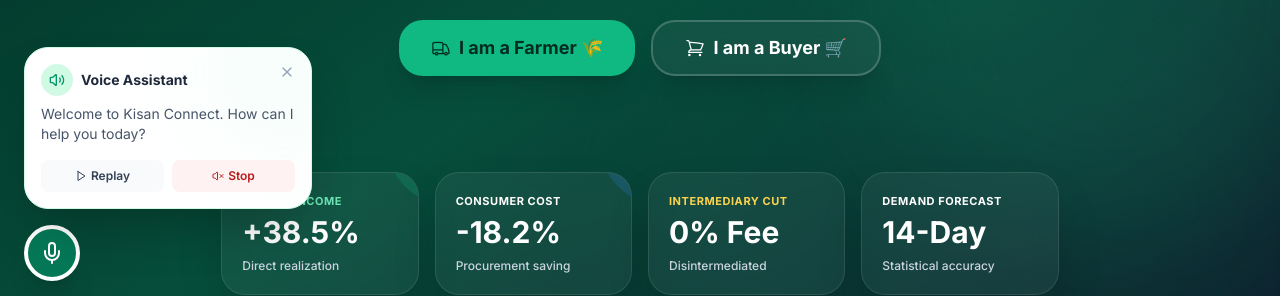
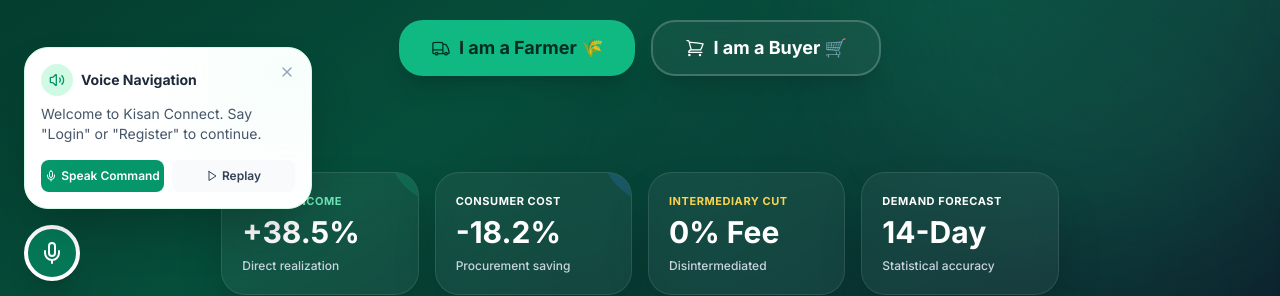
Before and after one commit to hardik-cs2837/LagaanSecure, a React (Vite) app in the folder client/: page / in a window 1280 px wide. Both pictures are taken after a click on the button 52 px from the left and 748 px from the top of the page. Shown: the part 495-791 px from the top of the page. Built offline with nearby package versions, Linux system fonts and the light colour scheme; no server answers.

Commit message:
Update Voice Assistant with Speech Recognition Navigation

```diff
--- a/client/src/components/AIVoiceAssistant.jsx
+++ b/client/src/components/AIVoiceAssistant.jsx
@@ -1,66 +1,148 @@
 import React, { useState, useEffect, useContext } from 'react';
 import { useTranslation } from 'react-i18next';
-import { Mic, Volume2, VolumeX, X, Play } from 'lucide-react';
+import { useNavigate } from 'react-router-dom';
+import { Mic, MicOff, Volume2, VolumeX, X, Play } from 'lucide-react';
 import { motion, AnimatePresence } from 'framer-motion';
 import { AuthContext } from '../context/AuthContext';
+import toast from 'react-hot-toast';
 
 const AIVoiceAssistant = () => {
   const { t, i18n } = useTranslation();
-  const { user } = useContext(AuthContext);
+  const { user, isAuthenticated, isFarmer } = useContext(AuthContext);
+  const navigate = useNavigate();
   const [isOpen, setIsOpen] = useState(false);
   const [isPlaying, setIsPlaying] = useState(false);
+  const [isListening, setIsListening] = useState(false);
   const [hasGreeted, setHasGreeted] = useState(false);
 
   useEffect(() => {
-    // Stop speaking when component unmounts
     return () => {
       window.speechSynthesis?.cancel();
+      window.speechRecognition?.stop();
     };
   }, []);
 
   const getGreeting = () => {
-    if (!user) return t('common.welcome_guest', 'Welcome to Kisan Connect. How can I help you today?');
-    return t('common.welcome_user', `Welcome back, {{name}}.`, { name: user.name });
+    if (!user) return t('common.welcome_guest', 'Welcome to Kisan Connect. Say "Login" or "Register" to continue.');
+    return t('common.welcome_user', `Welcome back, {{name}}. Say "Dashboard", "Add Produce", or "My Deals" to navigate.`, { name: user.name });
   };
 
-  const speak = (text) => {
+  const speak = (text, onEndCallback = null) => {
     if (!('speechSynthesis' in window)) return;
 
     window.speechSynthesis.cancel();
     const utterance = new SpeechSynthesisUtterance(text);
 
-    // Set language based on current i18n language
     const currentLang = localStorage.getItem('language') || 'en';
     if (currentLang === 'hi') utterance.lang = 'hi-IN';
     else if (currentLang === 'mr') utterance.lang = 'mr-IN';
     else if (currentLang === 'te') utterance.lang = 'te-IN';
     else utterance.lang = 'en-IN';
 
-    utterance.rate = 0.9; // Slightly slower for better comprehension
+    utterance.rate = 0.9;
 
     utterance.onstart = () => setIsPlaying(true);
-    utterance.onend = () => setIsPlaying(false);
+    utterance.onend = () => {
+      setIsPlaying(false);
+      if (onEndCallback) onEndCallback();
+    };
     utterance.onerror = () => setIsPlaying(false);
 
     window.speechSynthesis.speak(utterance);
+  };
+
+  const startListening = () => {
+    if (!('webkitSpeechRecognition' in window)) {
+      toast.error(t('common.voice_not_supported', 'Voice input not supported in this browser.'));
+      return;
+    }
+
+    if (isListening) {
+      window.speechRecognition?.stop();
+      setIsListening(false);
+      return;
+    }
+
+    const recognition = new window.webkitSpeechRecognition();
+    recognition.continuous = false;
+    recognition.interimResults = false;
+
+    const currentLang = localStorage.getItem('language') || 'en';
+    if (currentLang === 'hi') recognition.lang = 'hi-IN';
+    else if (currentLang === 'mr') recognition.lang = 'mr-IN';
+    else if (currentLang === 'te') recognition.lang = 'te-IN';
+    else recognition.lang = 'en-IN';
+
+    window.speechRecognition = recognition;
+
+    recognition.onstart = () => setIsListening(true);
+
+    recognition.onresult = (event) => {
+      const transcript = event.results[0][0].transcript.toLowerCase();
+
+      // Voice Navigation Logic
+      let matched = false;
+      if (transcript.includes('dashboard') || transcript.includes('home') || transcript.includes(' 1  c')) {
+        navigate(isAuthenticated ? (isFarmer ? '/farmer/dashboard' : '/buyer/dashboard') : '/');
+        matched = true;
+      } else if (transcript.includes('add') || transcript.includes('produce') || transcript.includes('listing') || transcript.includes('sell') || transcript.includes(' 1  ?')) {
+        navigate('/listings/create');
+        matched = true;
+      } else if (transcript.includes('deal') || transcript.includes('my deals') || transcript.includes(' , ݆ _')) {
+        navigate('/deals');
+        matched = true;
+      } else if (transcript.includes('dispute') || transcript.includes('complaint')) {
+        navigate('/disputes');
+        matched = true;
+      } else if (transcript.includes('impact') || transcript.includes('analytics')) {
+        navigate('/impact');
+        matched = true;
+      } else if (transcript.includes('login') || transcript.includes('sign in')) {
+        navigate('/login');
+        matched = true;
+      } else if (transcript.includes('register') || transcript.includes('sign up')) {
+        navigate('/register');
+        matched = true;
+      }
+
+      if (matched) {
+        speak(t('common.navigating', 'Navigating now...'));
+        setIsOpen(false);
+      } else {
+        speak(t('common.not_understood', 'I didn\'t catch that. Please say Dashboard, Deals, or Add Produce.'));
+      }
+    };
+
+    recognition.onerror = () => {
+      setIsListening(false);
+    };
+    recognition.onend = () => {
+      setIsListening(false);
+    };
+
+    // Stop speaking before listening
+    window.speechSynthesis.cancel();
+    setIsPlaying(false);
+    recognition.start();
   };
 
   const handleToggle = () => {
     if (isOpen) {
       setIsOpen(false);
       window.speechSynthesis?.cancel();
+      window.speechRecognition?.stop();
       setIsPlaying(false);
+      setIsListening(false);
     } else {
       setIsOpen(true);
       if (!hasGreeted) {
-        speak(getGreeting());
+        speak(getGreeting(), () => {
+          // Optionally start listening after greeting
+          // startListening();
+        });
         setHasGreeted(true);
       }
     }
-  };
-
-  const handleReplay = () => {
-    speak(getGreeting());
   };
 
   return (
@@ -81,7 +163,7 @@
                 <div className={`w-8 h-8 rounded-full bg-emerald-100 flex items-center justify-center ${isPlaying ? 'animate-pulse' : ''}`}>
                   <Volume2 className="w-4 h-4 text-emerald-600" />
                 </div>
-                <h3 className="font-bold text-slate-800 text-sm">{t('common.voice_assistant', 'Voice Assistant')}</h3>
+                <h3 className="font-bold text-slate-800 text-sm">{t('common.voice_nav', 'Voice Navigation')}</h3>
               </div>
               <button onClick={() => setIsOpen(false)} className="text-slate-400 hover:text-slate-600">
                 <X className="w-4 h-4" />
@@ -89,7 +171,15 @@
             </div>
 
             <p className="text-sm text-slate-600 mb-4 relative z-10 min-h-[40px]">
-              {isPlaying ? (
+              {isListening ? (
+                <span className="text-emerald-600 font-bold flex items-center gap-2">
+                  <span className="relative flex h-3 w-3">
+                    <span className="animate-ping absolute inline-flex h-full w-full rounded-full bg-emerald-400 opacity-75"></span>
+                    <span className="relative inline-flex rounded-full h-3 w-3 bg-emerald-500"></span>
+                  </span>
+                  Listening for command...
+                </span>
+              ) : isPlaying ? (
                 <span className="flex gap-1 items-end mt-2">
                   <span className="w-1.5 h-1.5 bg-emerald-500 rounded-full animate-bounce" style={{ animationDelay: '0ms' }}></span>
                   <span className="w-1.5 h-1.5 bg-emerald-500 rounded-full animate-bounce" style={{ animationDelay: '150ms' }}></span>
@@ -102,16 +192,19 @@
 
             <div className="flex gap-2 relative z-10">
               <button
-                onClick={handleReplay}
+                onClick={startListening}
+                className={`flex-1 py-2 rounded-lg text-xs font-semibold flex items-center justify-center gap-1 transition ${
+                  isListening ? 'bg-red-50 text-red-700 hover:bg-red-100' : 'bg-emerald-600 text-white hover:bg-emerald-700'
+                }`}
+              >
+                {isListening ? <MicOff className="w-3 h-3" /> : <Mic className="w-3 h-3" />}
+                {isListening ? t('common.stop', 'Stop') : t('common.speak_now', 'Speak Command')}
+              </button>
+              <button
+                onClick={() => { speak(getGreeting()); }}
                 className="flex-1 py-2 bg-slate-50 hover:bg-slate-100 rounded-lg text-xs font-semibold text-slate-700 flex items-center justify-center gap-1 transition"
               >
                 <Play className="w-3 h-3" /> {t('common.replay', 'Replay')}
-              </button>
-              <button
-                onClick={() => { window.speechSynthesis?.cancel(); setIsPlaying(false); }}
-                className="flex-1 py-2 bg-red-50 hover:bg-red-100 rounded-lg text-xs font-semibold text-red-700 flex items-center justify-center gap-1 transition"
-              >
-                <VolumeX className="w-3 h-3" /> {t('common.stop', 'Stop')}
               </button>
             </div>
           </motion.div>
@@ -126,7 +219,7 @@
           isOpen ? 'bg-emerald-700' : 'bg-emerald-600 hover:bg-emerald-500'
         }`}
       >
-        <Mic className={`w-6 h-6 ${isPlaying ? 'animate-pulse' : ''}`} />
+        <Mic className={`w-6 h-6 ${isPlaying || isListening ? 'animate-pulse' : ''}`} />
       </motion.button>
     </div>
   );
```
